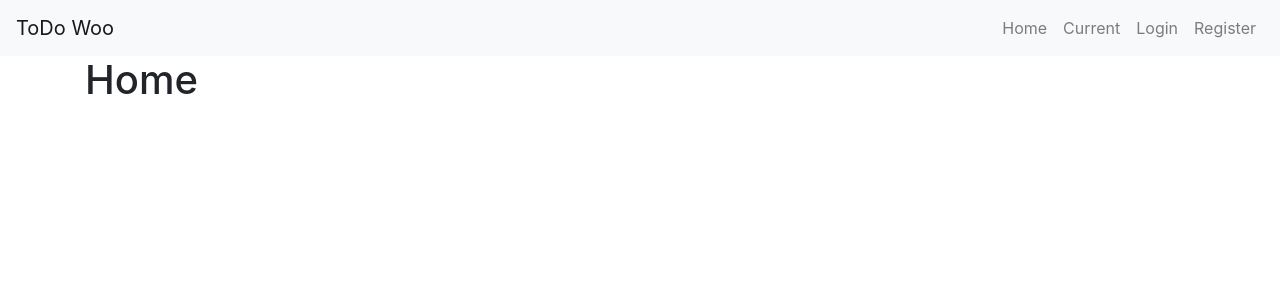
After one commit to hebs87/django_todo, a Django app: page / in a window 1280 px wide. The commit adds this page. Shown: the top 300 px of the page. Run offline with Django 3.2, Linux system fonts and the light colour scheme; some libraries are stand-ins or nearby versions.

Commit message:
Added homepage, logout functionality and nav link urls

```diff
--- a/django_todo/urls.py
+++ b/django_todo/urls.py
@@ -21,7 +21,10 @@ from todo import views as todo_views
 urlpatterns = [
     path('admin/', admin.site.urls),
     # Authentication
-    path('register/', auth_views.register, name='register'),
+    path('register/', auth_views.registeruser, name='registeruser'),
+    path('logout/', auth_views.logoutuser, name='logoutuser'),
+
     # To-Do
+    path('', todo_views.home, name='home'),
     path('current/', todo_views.currenttodos, name='currenttodos'),
 ]
--- a/templates/base.html
+++ b/templates/base.html
@@ -22,12 +22,15 @@
             <div class="collapse navbar-collapse" id="navbarSupportedContent">
                 <ul class="navbar-nav ml-auto">
                     <li class="nav-item">
-                        <a class="nav-link" href="#">Home</a>
+                        <a class="nav-link" href="{% url 'home' %}">Home</a>
+                    </li>
+                    <li class="nav-item">
+                        <a class="nav-link" href="{% url 'currenttodos' %}">Current</a>
                     </li>
                     <!-- Options if user is logged in -->
                     {% if user.is_authenticated %}
                         <li class="nav-item">
-                            <a class="nav-link" href="#">Logout</a>
+                            <a class="nav-link" href="{% url 'logoutuser' %}">Logout</a>
                         </li>
                     <!-- Options if user is not logged in -->
                     {% else %}
@@ -35,7 +38,7 @@
                             <a class="nav-link" href="#">Login</a>
                         </li>
                         <li class="nav-item">
-                            <a class="nav-link" href="#">Register</a>
+                            <a class="nav-link" href="{% url 'registeruser' %}">Register</a>
                         </li>
                     {% endif %}
                 </ul>
--- /dev/null
+++ b/todo/templates/home.html
@@ -0,0 +1,6 @@
+{% extends 'base.html' %}
+{% block content %}
+
+    <h1>Home</h1>
+
+{% endblock %}
--- a/todo/views.py
+++ b/todo/views.py
@@ -2,6 +2,13 @@ from django.shortcuts import render
 
 
 # Create your views here.
+def home(request):
+    """
+    A view to render the homepage
+    """
+    return render(request, 'home.html')
+
+
 def currenttodos(request):
     """
     A view to render the currenttodos.html page
```
Also changed, not shown: user_auth/views.py (+11 -1 lines).
